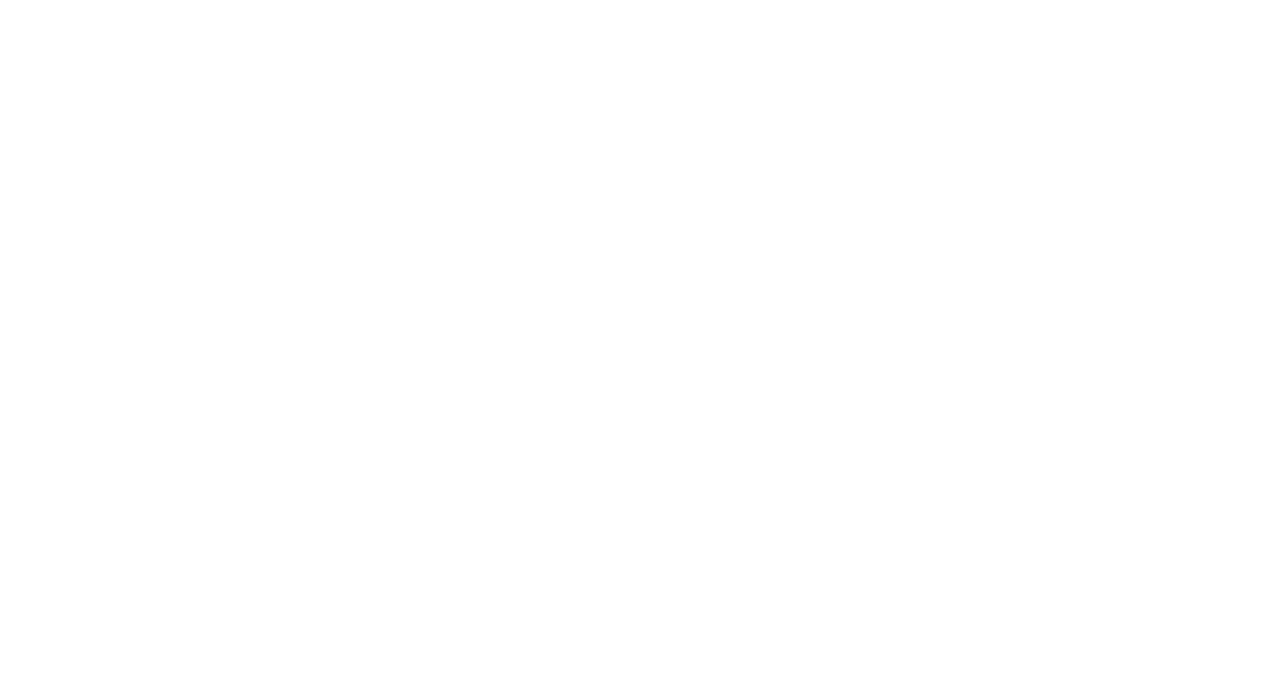
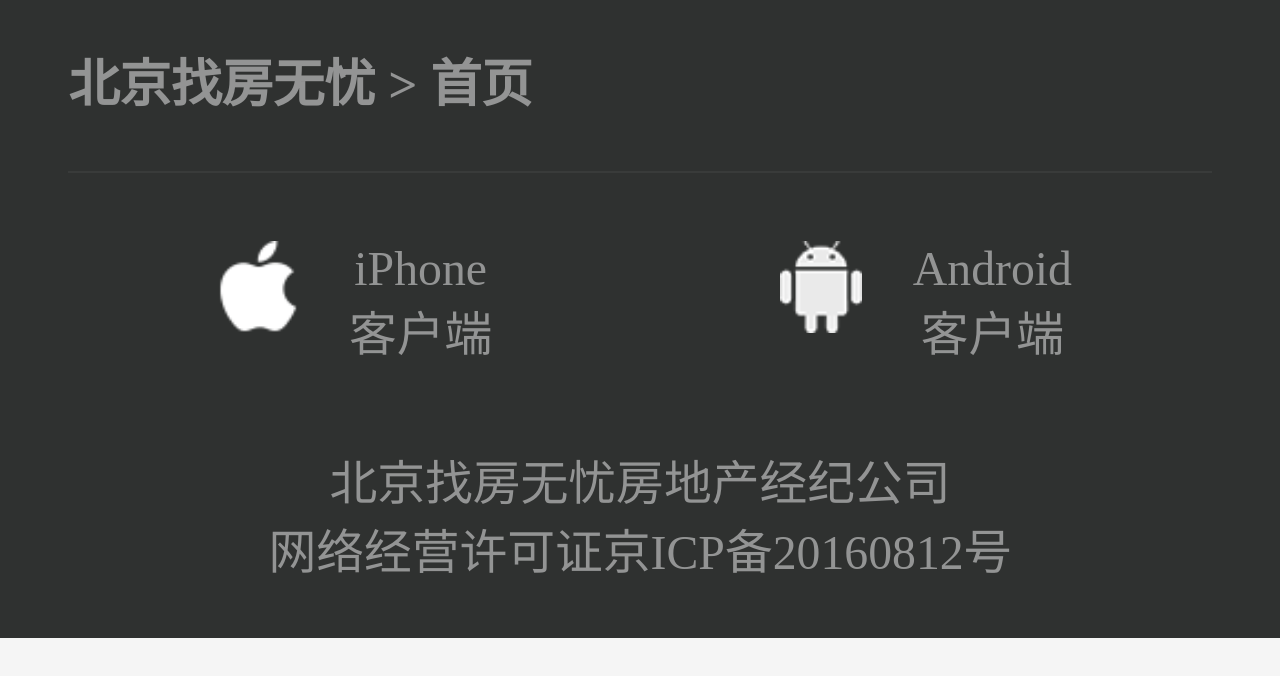
Before and after one commit to kaiZYK/findHouseCarefree, a plain HTML site: page public/footerPublic.html in a window 1280 px wide. Drawn offline with Linux system fonts and the light colour scheme.

Commit message:
公共头部尾部完成提交 小赵

```diff
--- /dev/null
+++ b/css/footerPublic.less
@@ -0,0 +1,47 @@
+/* 公共尾部样式 */
+@fsColor:#939494;
+footer{
+    background-color: #2f3130;
+    padding: 0 2rem ;
+    h2{
+        font-size: 1.5rem;
+        height: 5rem;
+        line-height: 5rem;
+        color: @fsColor;
+        border-bottom:2px solid #393b3a;
+        a{
+            color: @fsColor;
+        }
+    }
+    .firm{
+        padding: 2rem 0;
+        ul{
+            display: flex;
+            li{
+                display: flex;
+                flex: 1;
+                text-align: center;
+                justify-content: center;
+                a{
+                   color: @fsColor;
+                   font-size: 1.4rem;
+                }
+                img{
+                    width: 2.4rem;
+                    height: 2.7rem;
+                    margin-right: 1.5rem;
+                }
+            }
+        }
+    }
+    .text{
+        margin-top: 0.5rem;
+        padding-bottom: 1.5rem;
+        text-align: center;
+        p{
+          line-height: 2rem;
+          font-size: 1.4rem;
+          color: @fsColor;
+        }
+    }
+}
--- a/css/headerPublic.less
+++ b/css/headerPublic.less
@@ -0,0 +1,30 @@
+/* 公共头部样式 */
+header{
+    height: 5rem;
+    background-color: #ff8a00;
+    display: flex;
+    justify-content: space-around;
+    align-items: center;
+    a{
+        width: 12rem;
+        height: 4rem;
+        display: block;
+        img{
+            width: 100%;
+            height: 100%;
+        }
+    }
+    .app{
+        display: flex;
+        width: 8rem;
+        height: 2.9rem;
+        a{
+            display: block;
+            margin-right: 2rem;
+            img{
+                width: 2.8rem;
+                height: 3.2rem;
+            }
+        }
+    }
+}
--- a/css/reset.css
+++ b/css/reset.css
@@ -20,4 +20,5 @@ html{
 body{
     width: 100%;
     height: 100%;
+    background-color: #f5f5f5;
 }
--- a/public/footerPublic.html
+++ b/public/footerPublic.html
@@ -0,0 +1,50 @@
+<!DOCTYPE html>
+<html>
+  <head>
+    <meta charset="UTF-8" />
+    <meta
+      name="viewport"
+      content="width=device-width, initial-scale=1.0, maximum-scale=1.0, user-scalable=0"
+    />
+    <meta http-equiv="X-UA-Compatible" content="ie=edge" />
+    <title>尾部公共</title>
+    <!-- 引入公共头部css -->
+    <link rel="stylesheet" href="../css/footerPublic.css" />
+    <!-- 引入reset.css公共框架 -->
+    <link rel="stylesheet" href="../css/reset.css" />
+  </head>
+
+  <body>
+    <!-- 公共尾部 -->
+    <footer>
+      <h2>
+        <a href="##">北京找房无忧</a> >
+        <a href="../index.html">首页</a>
+      </h2>
+      <div class="firm">
+        <ul>
+          <li>
+            <img src="../images/index/apple.png" alt="" />
+            <div>
+              <a href="##">iPhone</a><br />
+              <a href="##">客户端</a>
+            </div>
+          </li>
+          <li>
+            <img src="../images/index/android.png" alt="" />
+            <div>
+              <a href="##">Android</a><br />
+              <a href="##">客户端</a>
+            </div>
+          </li>
+        </ul>
+      </div>
+      <div class="text">
+        <p>北京找房无忧房地产经纪公司</p>
+        <p>网络经营许可证京ICP备20160812号</p>
+      </div>
+    </footer>
+
+    <script src="../js/setRem.js"></script>
+  </body>
+</html>
```
Also changed, not shown: public/headerPublic.html (+22 -3 lines), css/footerPublic.css (added), css/headerPublic.css.
